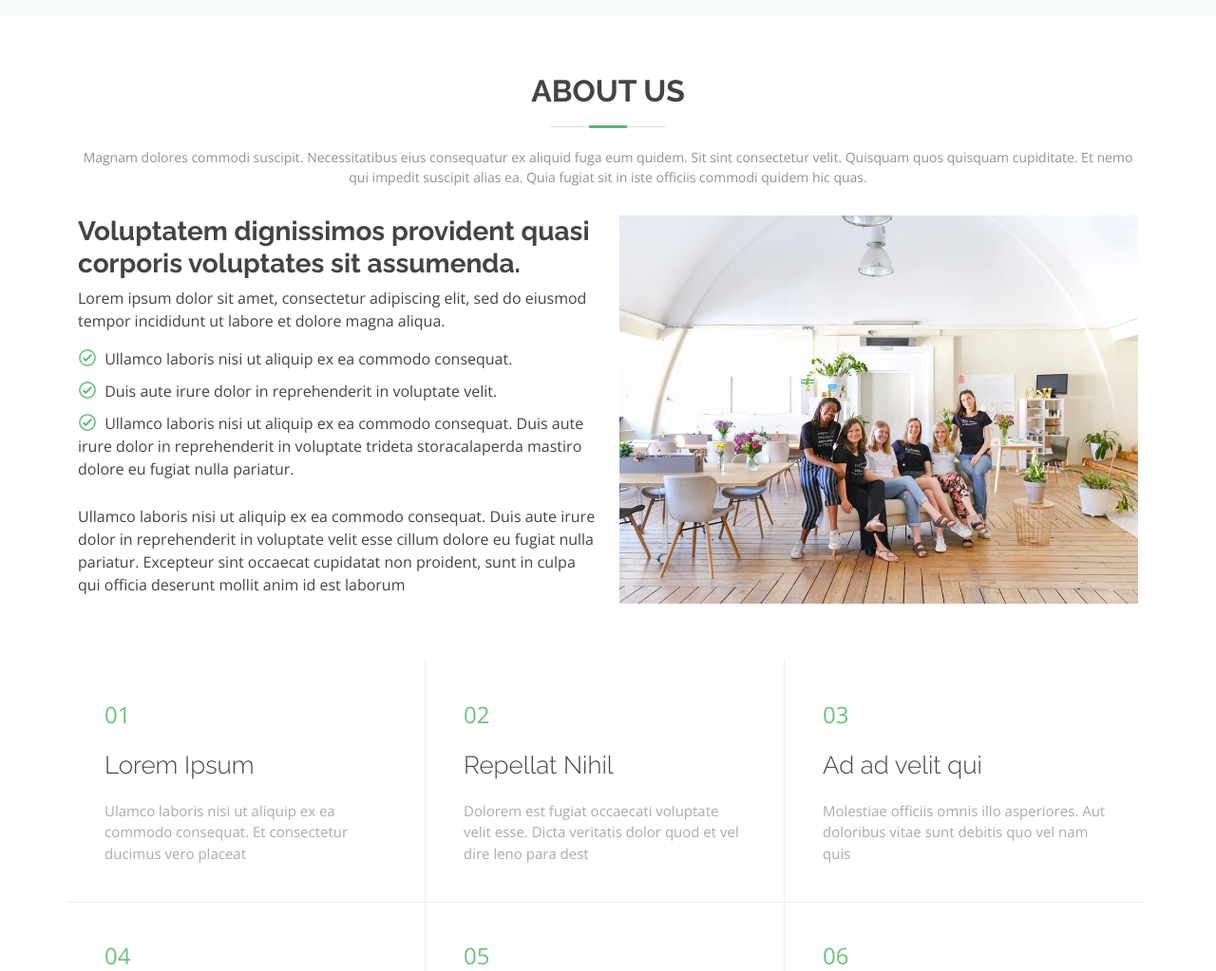
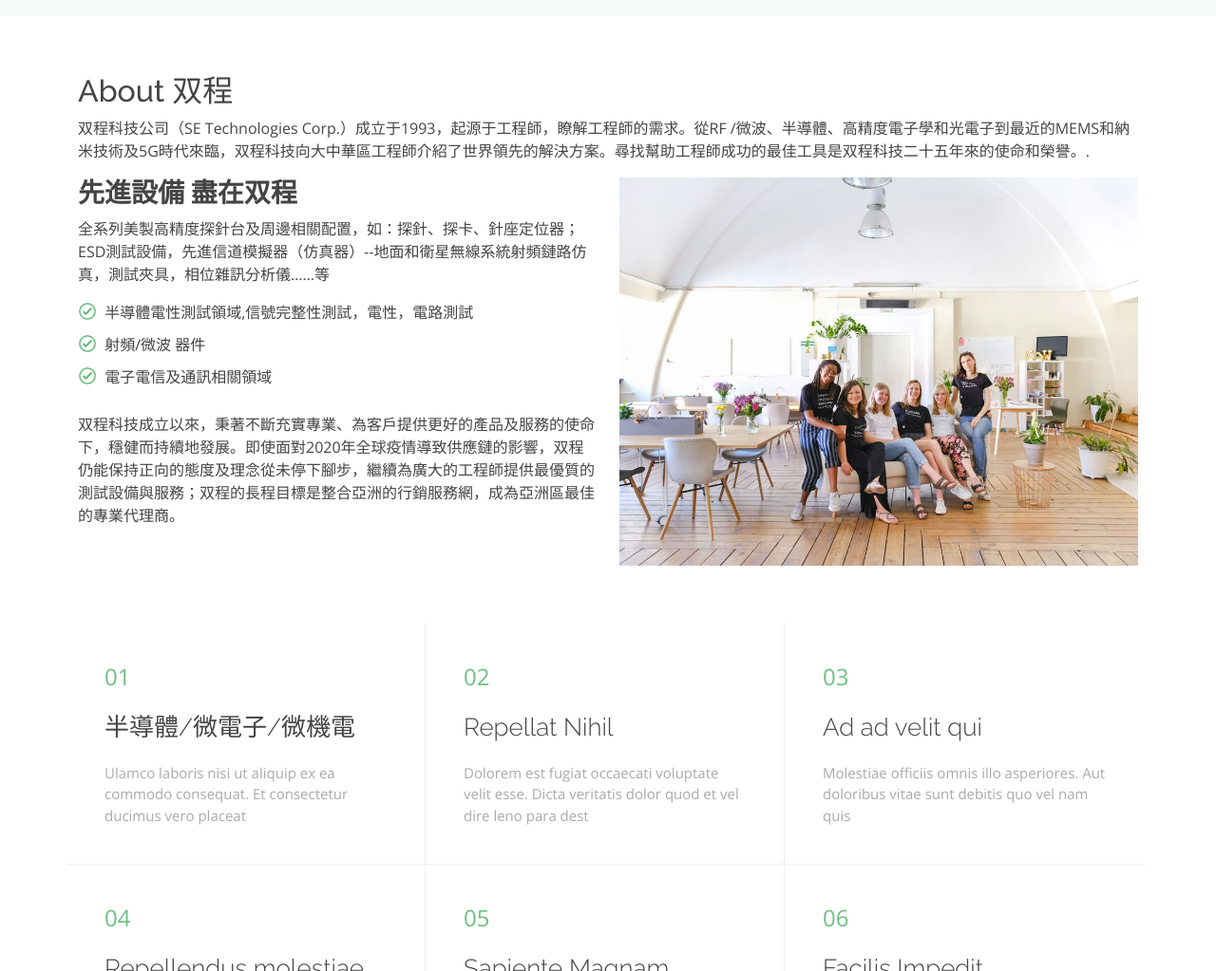
Before and after one commit to kukowu/Green, a plain HTML site: page index .html in a window 1280 px wide. Shown: the part 805-1828 px from the top of the page at 95% size. Drawn offline with nearby package versions, Linux system fonts and the light colour scheme.

Commit message:
檔名修改test

```diff
--- a/index .html
+++ b/index .html
@@ -195,9 +195,9 @@
     <section id="about" class="about">
       <div class="container">
 
-        <div class="section-title">
-          <h2>About Us</h2>
-          <p>Magnam dolores commodi suscipit. Necessitatibus eius consequatur ex aliquid fuga eum quidem. Sit sint consectetur velit. Quisquam quos quisquam cupiditate. Et nemo qui impedit suscipit alias ea. Quia fugiat sit in iste officiis commodi quidem hic quas.</p>
+        <div class="section">
+          <h2>About 双程 </h2>
+          <p>双程科技公司（SE Technologies Corp.）成立于1993，起源于工程師，瞭解工程師的需求。從RF /微波、半導體、高精度電子學和光電子到最近的MEMS和納米技術及5G時代來臨，双程科技向大中華區工程師介紹了世界領先的解決方案。尋找幫助工程師成功的最佳工具是双程科技二十五年來的使命和榮譽。.</p>
         </div>
 
         <div class="row">
@@ -205,20 +205,17 @@
             <img src="assets/img/about.jpg" class="img-fluid" alt="">
           </div>
           <div class="col-lg-6 pt-4 pt-lg-0 order-2 order-lg-1 content">
-            <h3>Voluptatem dignissimos provident quasi corporis voluptates sit assumenda.</h3>
+            <h3>先進設備 盡在双程</h3>
             <p class="font-italic">
-              Lorem ipsum dolor sit amet, consectetur adipiscing elit, sed do eiusmod tempor incididunt ut labore et dolore
-              magna aliqua.
+              全系列美製高精度探針台及周邊相關配置，如：探針、探卡、針座定位器；ESD測試設備，先進信道模擬器（仿真器）--地面和衛星無線系統射頻鏈路仿真，測試夾具，相位雜訊分析儀……等
             </p>
             <ul>
-              <li><i class="icofont-check-circled"></i> Ullamco laboris nisi ut aliquip ex ea commodo consequat.</li>
-              <li><i class="icofont-check-circled"></i> Duis aute irure dolor in reprehenderit in voluptate velit.</li>
-              <li><i class="icofont-check-circled"></i> Ullamco laboris nisi ut aliquip ex ea commodo consequat. Duis aute irure dolor in reprehenderit in voluptate trideta storacalaperda mastiro dolore eu fugiat nulla pariatur.</li>
+              <li><i class="icofont-check-circled"></i> 半導體電性測試領域,信號完整性測試，電性，電路測試</li>
+              <li><i class="icofont-check-circled"></i> 射頻/微波 器件</li>
+              <li><i class="icofont-check-circled"></i> 電子電信及通訊相關領域</li>
             </ul>
             <p>
-              Ullamco laboris nisi ut aliquip ex ea commodo consequat. Duis aute irure dolor in reprehenderit in voluptate
-              velit esse cillum dolore eu fugiat nulla pariatur. Excepteur sint occaecat cupidatat non proident, sunt in
-              culpa qui officia deserunt mollit anim id est laborum
+              双程科技成立以來，秉著不斷充實專業、為客戶提供更好的產品及服務的使命下，穩健而持續地發展。即使面對2020年全球疫情導致供應鏈的影響，双程仍能保持正向的態度及理念從未停下腳步，繼續為廣大的工程師提供最優質的測試設備與服務；双程的長程目標是整合亞洲的行銷服務網，成為亞洲區最佳的專業代理商。
             </p>
           </div>
         </div>
@@ -234,7 +231,7 @@
 
           <div class="col-lg-4 col-md-6 content-item">
             <span>01</span>
-            <h4>Lorem Ipsum</h4>
+            <h4>半導體/微電子/微機電</h4>
             <p>Ulamco laboris nisi ut aliquip ex ea commodo consequat. Et consectetur ducimus vero placeat</p>
           </div>
 
```
